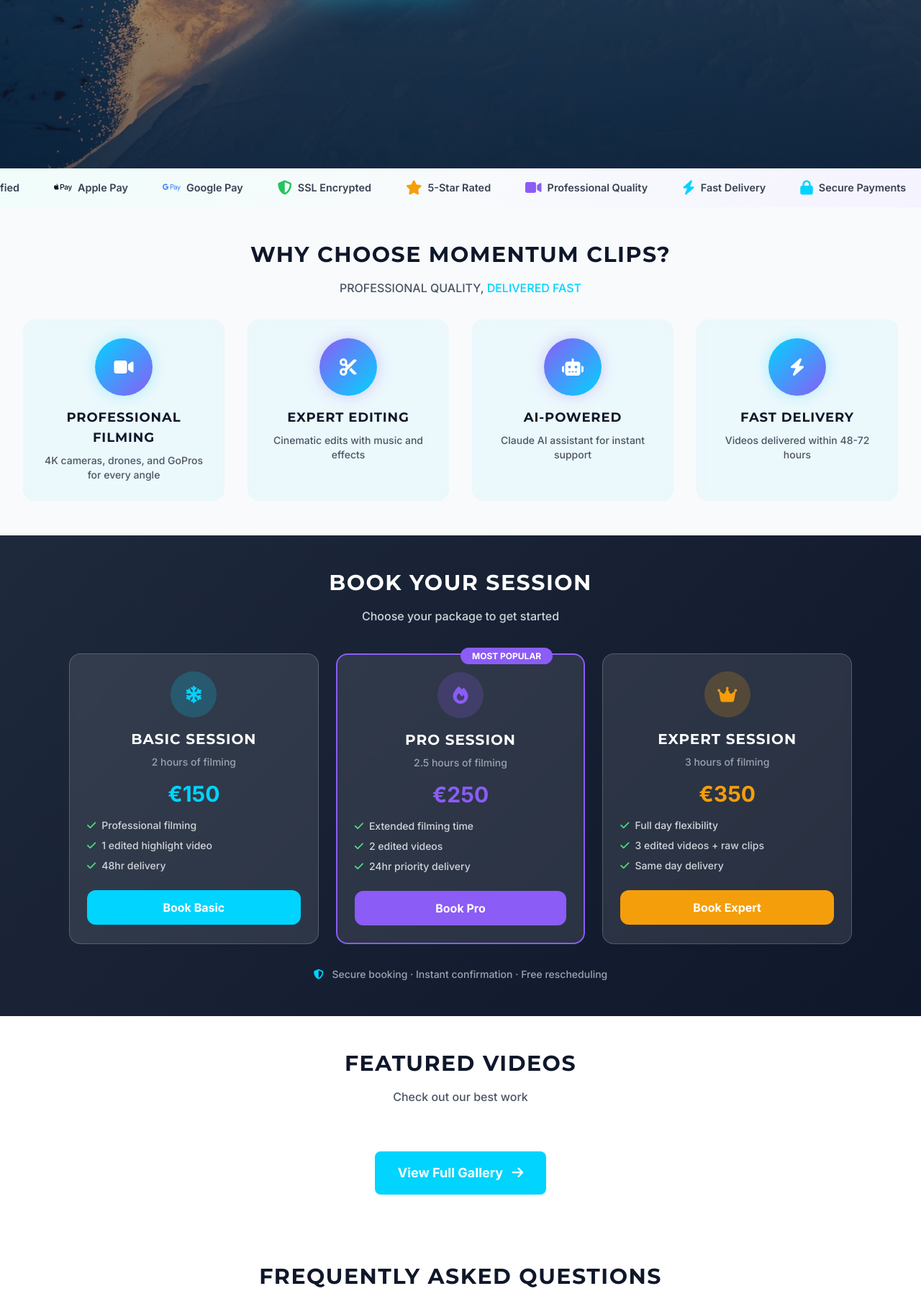
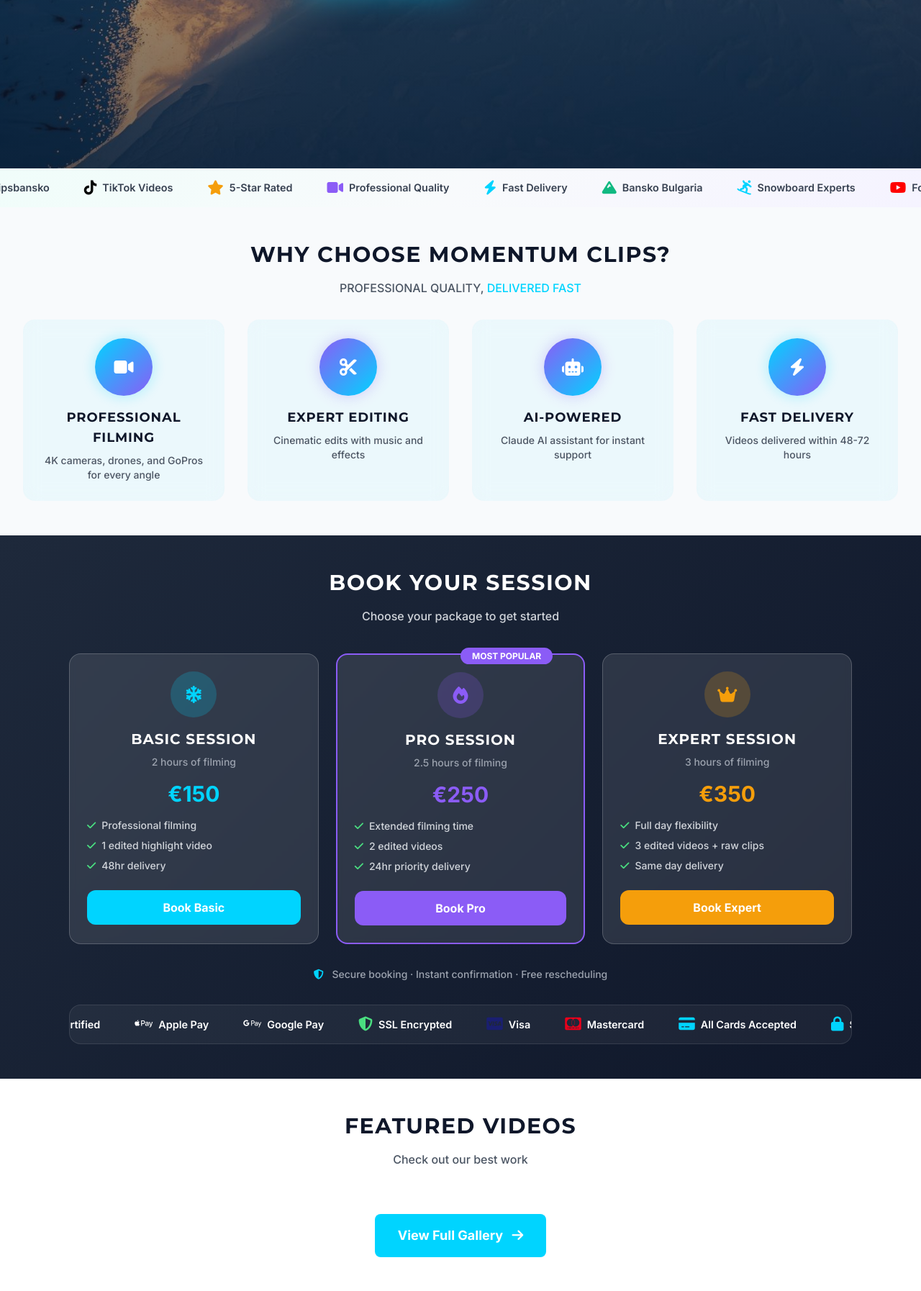
Before and after one commit to pac-dan/whiterabbit, a Flask app: page / in a window 1280 px wide. Shown: the part 566-2360 px from the top of the page at 72% size. Run offline with Flask 3, Linux system fonts and the light colour scheme; data that the repository does not hold is empty; some libraries are stand-ins or nearby versions.

Commit message:
Split carousels: promotional badges under hero, payment badges under book session

```diff
--- a/app/templates/index.html
+++ b/app/templates/index.html
@@ -27,30 +27,22 @@
     </div>
 </section>
 
-<!-- Trust Badge Marquee -->
+<!-- Promotional Marquee -->
 <section class="py-4 sm:py-6 overflow-hidden" style="background: linear-gradient(135deg, #F0FDFA 0%, #F8FAFC 50%, #F5F3FF 100%);">
     <div class="trust-marquee-container">
         <div class="trust-marquee">
             <!-- First set of badges -->
             <div class="trust-badge">
-                <i class="fas fa-lock text-[#00D4FF]"></i>
-                <span>Secure Payments</span>
+                <i class="fab fa-youtube text-[#FF0000]"></i>
+                <span>Follow on YouTube</span>
             </div>
             <div class="trust-badge">
-                <i class="fab fa-stripe text-[#635BFF]"></i>
-                <span>Stripe Certified</span>
+                <i class="fab fa-instagram text-[#E4405F]"></i>
+                <span>@momentumclipsbansko</span>
             </div>
             <div class="trust-badge">
-                <i class="fab fa-apple-pay text-[#0F172A]"></i>
-                <span>Apple Pay</span>
-            </div>
-            <div class="trust-badge">
-                <i class="fab fa-google-pay text-[#4285F4]"></i>
-                <span>Google Pay</span>
-            </div>
-            <div class="trust-badge">
-                <i class="fas fa-shield-alt text-green-500"></i>
-                <span>SSL Encrypted</span>
+                <i class="fab fa-tiktok text-[#000000]"></i>
+                <span>TikTok Videos</span>
             </div>
             <div class="trust-badge">
                 <i class="fas fa-star text-[#F59E0B]"></i>
@@ -64,26 +56,26 @@
                 <i class="fas fa-bolt text-[#00D4FF]"></i>
                 <span>Fast Delivery</span>
             </div>
+            <div class="trust-badge">
+                <i class="fas fa-mountain text-[#10B981]"></i>
+                <span>Bansko Bulgaria</span>
+            </div>
+            <div class="trust-badge">
+                <i class="fas fa-snowboarding text-[#00D4FF]"></i>
+                <span>Snowboard Experts</span>
+            </div>
             <!-- Duplicate for seamless loop -->
             <div class="trust-badge">
-                <i class="fas fa-lock text-[#00D4FF]"></i>
-                <span>Secure Payments</span>
+                <i class="fab fa-youtube text-[#FF0000]"></i>
+                <span>Follow on YouTube</span>
             </div>
             <div class="trust-badge">
-                <i class="fab fa-stripe text-[#635BFF]"></i>
-                <span>Stripe Certified</span>
+                <i class="fab fa-instagram text-[#E4405F]"></i>
+                <span>@momentumclipsbansko</span>
             </div>
             <div class="trust-badge">
-                <i class="fab fa-apple-pay text-[#0F172A]"></i>
-                <span>Apple Pay</span>
-            </div>
-            <div class="trust-badge">
-                <i class="fab fa-google-pay text-[#4285F4]"></i>
-                <span>Google Pay</span>
-            </div>
-            <div class="trust-badge">
-                <i class="fas fa-shield-alt text-green-500"></i>
-                <span>SSL Encrypted</span>
+                <i class="fab fa-tiktok text-[#000000]"></i>
+                <span>TikTok Videos</span>
             </div>
             <div class="trust-badge">
                 <i class="fas fa-star text-[#F59E0B]"></i>
@@ -96,6 +88,14 @@
             <div class="trust-badge">
                 <i class="fas fa-bolt text-[#00D4FF]"></i>
                 <span>Fast Delivery</span>
+            </div>
+            <div class="trust-badge">
+                <i class="fas fa-mountain text-[#10B981]"></i>
+                <span>Bansko Bulgaria</span>
+            </div>
+            <div class="trust-badge">
+                <i class="fas fa-snowboarding text-[#00D4FF]"></i>
+                <span>Snowboard Experts</span>
             </div>
         </div>
     </div>
@@ -225,11 +225,83 @@
             </div>
         </div>
 
-        <div class="text-center">
+        <div class="text-center mb-8">
             <p class="text-sm text-gray-400">
                 <i class="fas fa-shield-alt text-[#00D4FF] mr-2"></i>
                 Secure booking · Instant confirmation · Free rescheduling
             </p>
+        </div>
+
+        <!-- Payment Trust Marquee -->
+        <div class="trust-marquee-container bg-white/5 rounded-2xl py-4 border border-white/10">
+            <div class="trust-marquee">
+                <!-- First set of payment badges -->
+                <div class="trust-badge text-white">
+                    <i class="fas fa-lock text-[#00D4FF]"></i>
+                    <span>Secure Payments</span>
+                </div>
+                <div class="trust-badge text-white">
+                    <i class="fab fa-stripe text-[#635BFF]"></i>
+                    <span>Stripe Certified</span>
+                </div>
+                <div class="trust-badge text-white">
+                    <i class="fab fa-apple-pay text-white"></i>
+                    <span>Apple Pay</span>
+                </div>
+                <div class="trust-badge text-white">
+                    <i class="fab fa-google-pay text-white"></i>
+                    <span>Google Pay</span>
+                </div>
+                <div class="trust-badge text-white">
+                    <i class="fas fa-shield-alt text-green-400"></i>
+                    <span>SSL Encrypted</span>
+                </div>
+                <div class="trust-badge text-white">
+                    <i class="fab fa-cc-visa text-[#1A1F71]"></i>
+                    <span>Visa</span>
+                </div>
+                <div class="trust-badge text-white">
+                    <i class="fab fa-cc-mastercard text-[#EB001B]"></i>
+                    <span>Mastercard</span>
+                </div>
+                <div class="trust-badge text-white">
+                    <i class="fas fa-credit-card text-[#00D4FF]"></i>
+                    <span>All Cards Accepted</span>
+                </div>
+                <!-- Duplicate for seamless loop -->
+                <div class="trust-badge text-white">
+                    <i class="fas fa-lock text-[#00D4FF]"></i>
+                    <span>Secure Payments</span>
+                </div>
+                <div class="trust-badge text-white">
+                    <i class="fab fa-stripe text-[#635BFF]"></i>
+                    <span>Stripe Certified</span>
+                </div>
+                <div class="trust-badge text-white">
+                    <i class="fab fa-apple-pay text-white"></i>
+                    <span>Apple Pay</span>
+                </div>
+                <div class="trust-badge text-white">
+                    <i class="fab fa-google-pay text-white"></i>
+                    <span>Google Pay</span>
+                </div>
+                <div class="trust-badge text-white">
+                    <i class="fas fa-shield-alt text-green-400"></i>
+                    <span>SSL Encrypted</span>
+                </div>
+                <div class="trust-badge text-white">
+                    <i class="fab fa-cc-visa text-[#1A1F71]"></i>
+                    <span>Visa</span>
+                </div>
+                <div class="trust-badge text-white">
+                    <i class="fab fa-cc-mastercard text-[#EB001B]"></i>
+                    <span>Mastercard</span>
+                </div>
+                <div class="trust-badge text-white">
+                    <i class="fas fa-credit-card text-[#00D4FF]"></i>
+                    <span>All Cards Accepted</span>
+                </div>
+            </div>
         </div>
     </div>
 </section>
```
